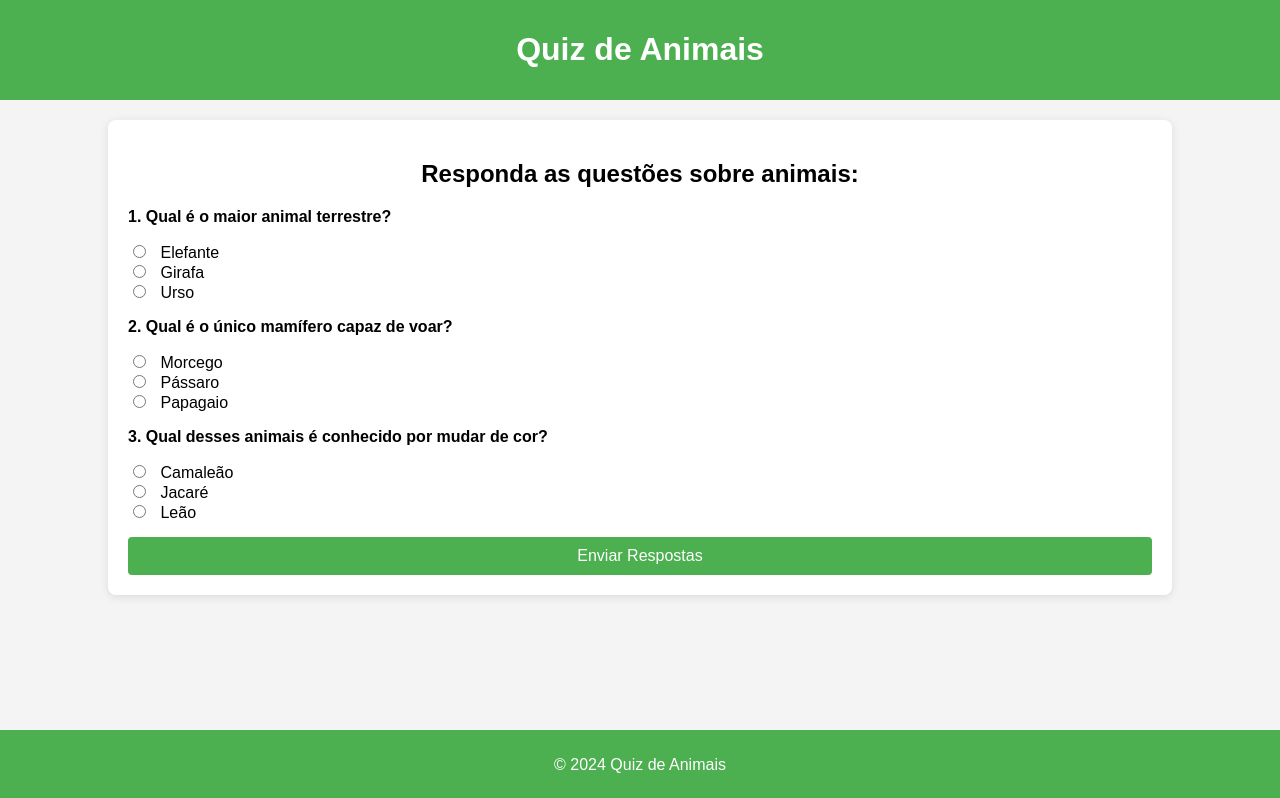
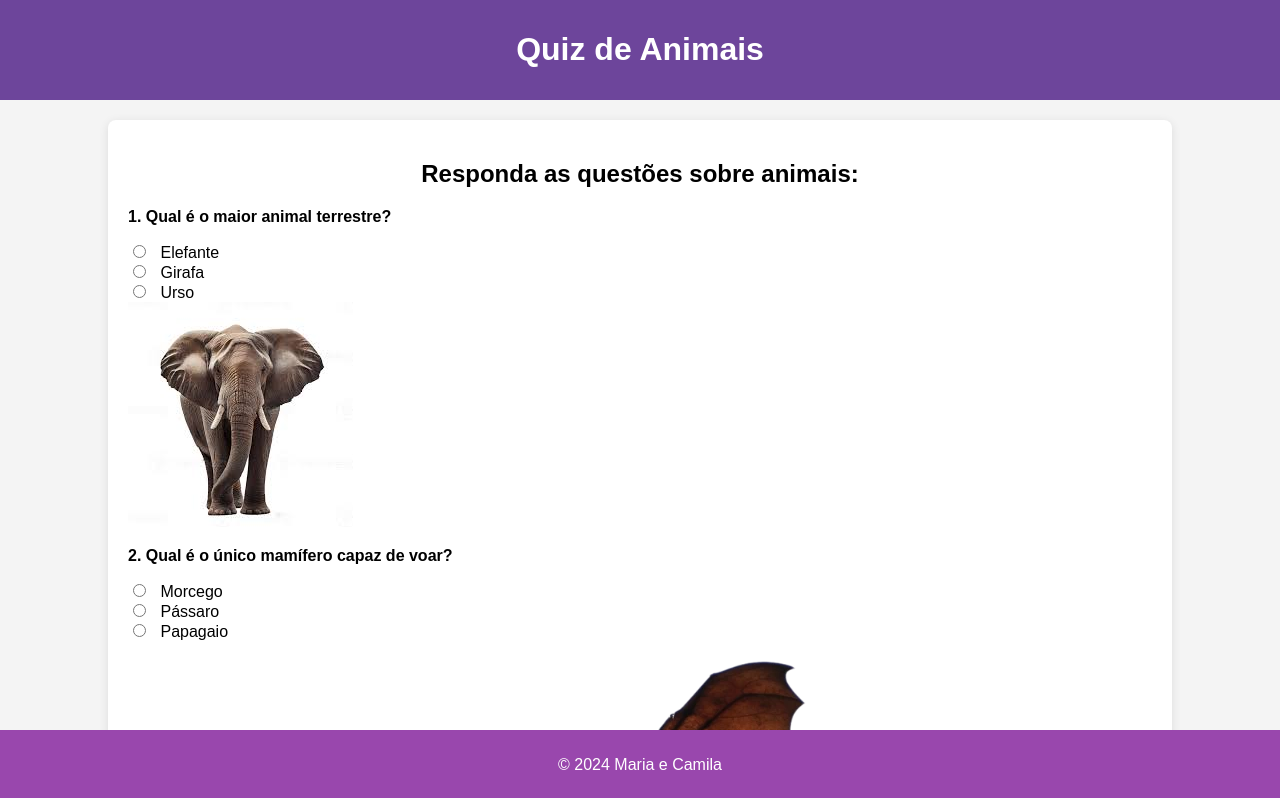
Before and after one commit to mariapaulalaradasilva/maria-e-camila, a plain HTML site: page index.html in a window 1280 px wide. Shown: the top 798 px of the page. Drawn offline with Linux system fonts and the light colour scheme; a script that the page names is missing.

Commit message:
Add files via upload

```diff
--- a/index.html
+++ b/index.html
@@ -24,6 +24,7 @@
                     <label for="girafa">Girafa</label><br>
                     <input type="radio" id="urso" name="q1" value="Urso">
                     <label for="urso">Urso</label><br>
+                    <img src="elefante.png" alt="elefante">
                 </div>
             </div>
 
@@ -36,6 +37,7 @@
                     <label for="passaro">Pássaro</label><br>
                     <input type="radio" id="papagaio" name="q2" value="Papagaio">
                     <label for="papagaio">Papagaio</label><br>
+                    <img src="morcego.png" alt="morcego">
                 </div>
             </div>
 
@@ -48,6 +50,7 @@
                     <label for="jacare">Jacaré</label><br>
                     <input type="radio" id="leao" name="q3" value="Leão">
                     <label for="leao">Leão</label><br>
+                    <img src="camaleão.png" alt="camaleão">
                 </div>
             </div>
 
@@ -56,7 +59,7 @@
     </div>
 
     <footer>
-        <p>&copy; 2024 Quiz de Animais</p>
+        <p>&copy; 2024 Maria e Camila</p>
     </footer>
 
     <script src="script.js"></script>
--- a/style.css
+++ b/style.css
@@ -7,14 +7,14 @@ body {
 }
 
 header {
-    background-color: #4CAF50;
+    background-color: #6d459b;
     color: white;
     text-align: center;
     padding: 10px 0;
 }
 
 footer {
-    background-color: #4CAF50;
+    background-color: #9947ad;
     color: white;
     text-align: center;
     padding: 10px 0;
@@ -51,7 +51,7 @@ h2 {
 .btn {
     display: block;
     width: 100%;
-    background-color: #4CAF50;
+    background-color: #9640a1;
     color: white;
     padding: 10px;
     border: none;
@@ -61,5 +61,5 @@ h2 {
 }
 
 .btn:hover {
-    background-color: #45a049;
+    background-color: #8e42a1;
 }
```
Also changed, not shown: camaleão.png (added), elefante.png (added), morcego.png (added), urso.png (added).
